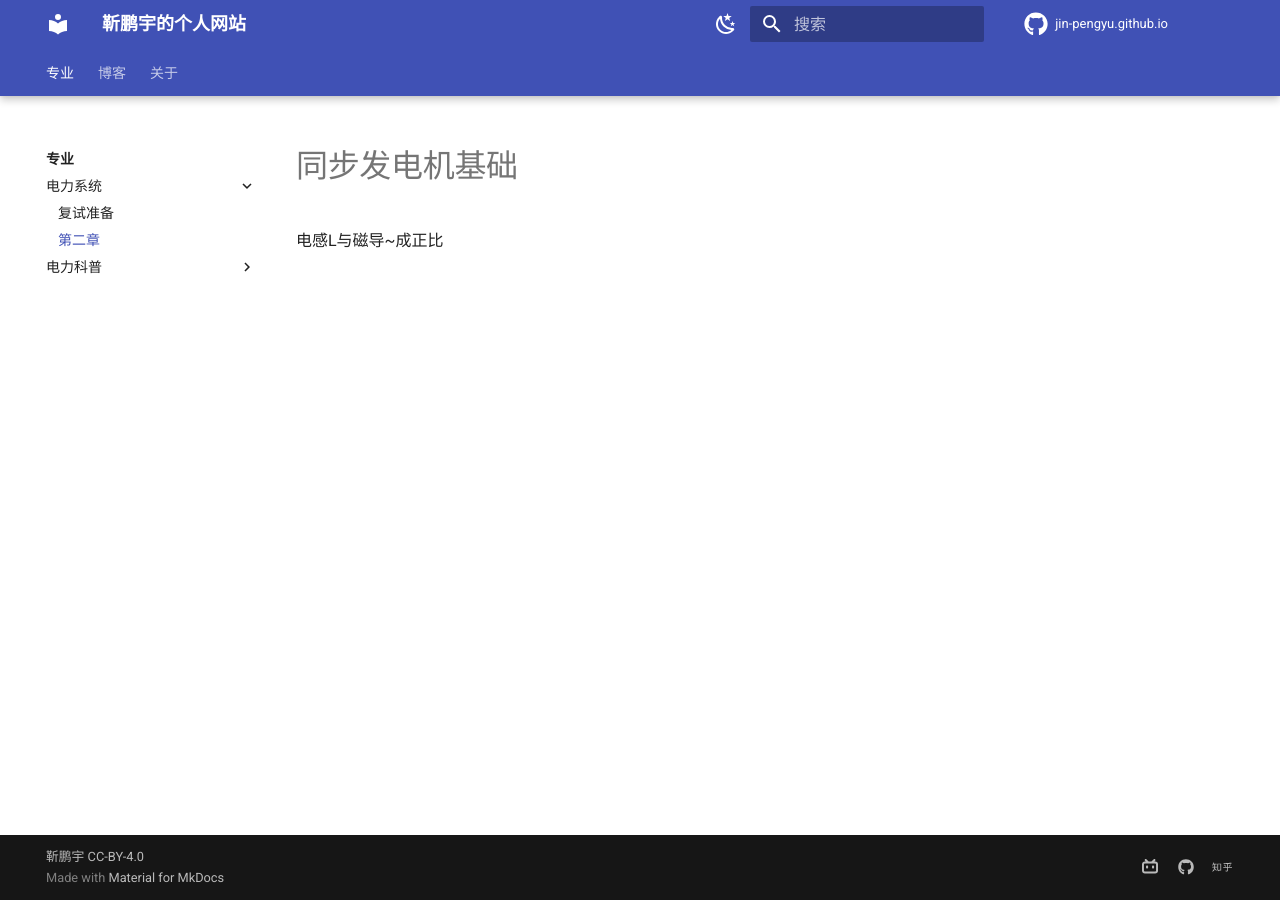
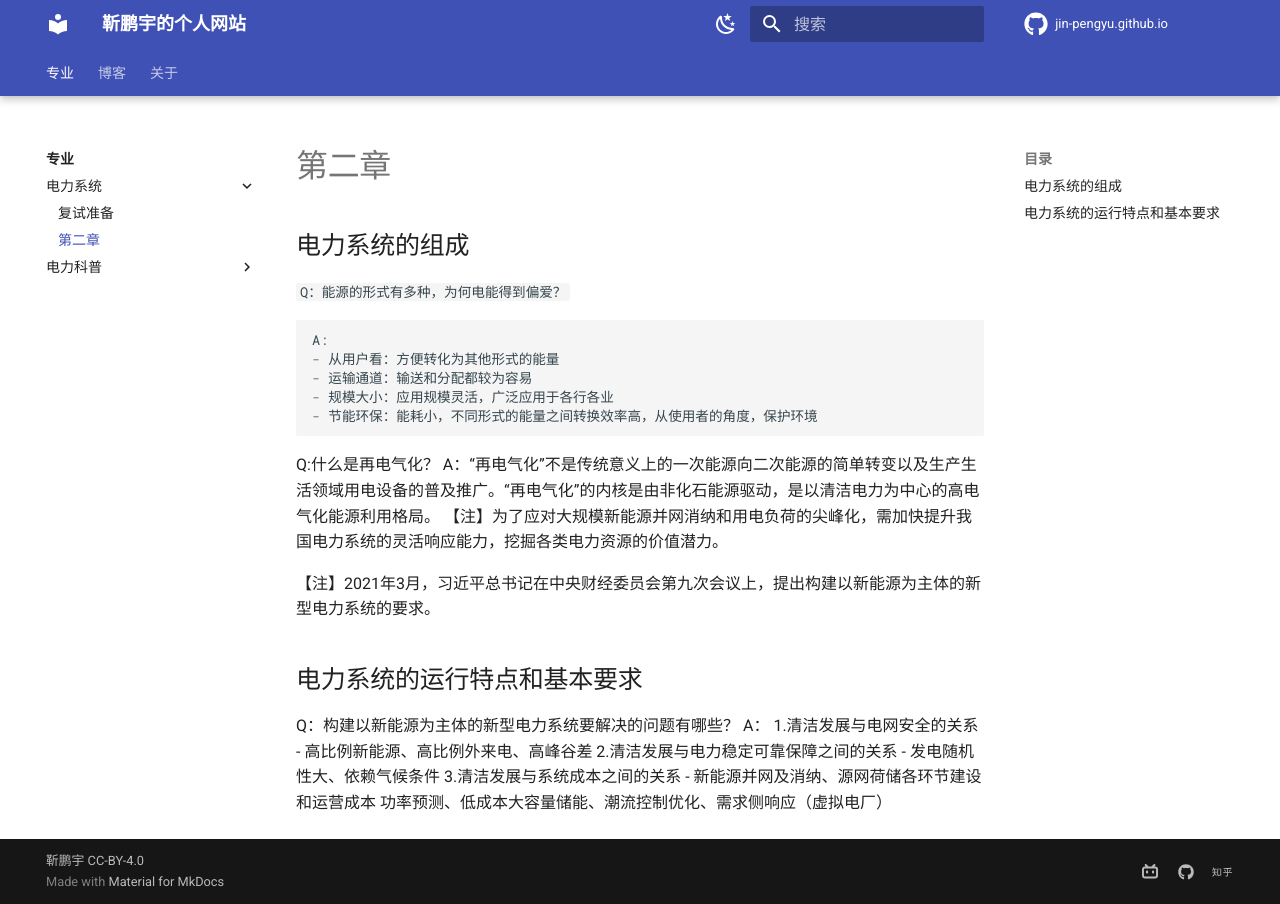
Before and after one commit to Pengyu-Jin/Pengyu-Jin.github.io, an MkDocs documentation site: the page built from docs/major/Power System Analysis/chapter 2.md, in a window 1280 px wide. Built offline with MkDocs 1.6.1 and Material for MkDocs 9.7.7, drawn with Linux system fonts in a browser that asks for light colours.

Commit message:
change style67

````diff
--- a/docs/major/Power System Analysis/chapter 2.md
+++ b/docs/major/Power System Analysis/chapter 2.md
@@ -1,2 +1,28 @@
-#同步发电机基础
-电感L与磁导~成正比
+## 电力系统的组成
+`Q：能源的形式有多种，为何电能得到偏爱？`
+
+``` swift
+A:
+- 从用户看：方便转化为其他形式的能量
+- 运输通道：输送和分配都较为容易
+- 规模大小：应用规模灵活，广泛应用于各行各业
+- 节能环保：能耗小，不同形式的能量之间转换效率高，从使用者的角度，保护环境
+```
+Q:什么是再电气化？
+A：“再电气化”不是传统意义上的一次能源向二次能源的简单转变以及生产生活领域用电设备的普及推广。“再电气化”的内核是由非化石能源驱动，是以清洁电力为中心的高电气化能源利用格局。
+【注】为了应对大规模新能源并网消纳和用电负荷的尖峰化，需加快提升我国电力系统的灵活响应能力，挖掘各类电力资源的价值潜力。
+
+【注】2021年3月，习近平总书记在中央财经委员会第九次会议上，提出构建以新能源为主体的新型电力系统的要求。
+
+
+## 电力系统的运行特点和基本要求
+
+Q：构建以新能源为主体的新型电力系统要解决的问题有哪些？
+A：
+1.清洁发展与电网安全的关系
+    - 高比例新能源、高比例外来电、高峰谷差
+2.清洁发展与电力稳定可靠保障之间的关系
+    - 发电随机性大、依赖气候条件
+3.清洁发展与系统成本之间的关系
+    - 新能源并网及消纳、源网荷储各环节建设和运营成本
+功率预测、低成本大容量储能、潮流控制优化、需求侧响应（虚拟电厂）
````
Also changed, not shown: docs/major/Power System Analysis/pre.md (+0 -5 lines).
